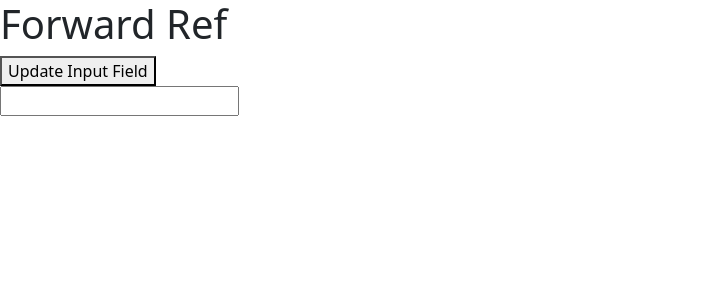
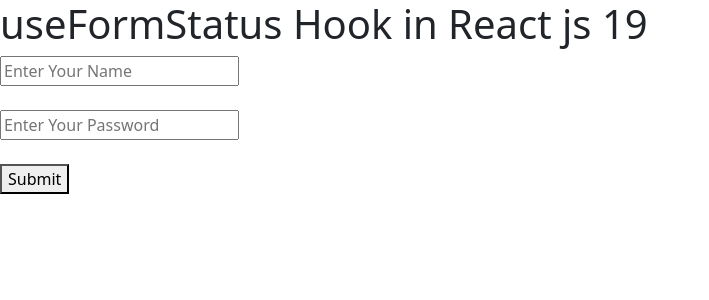
Before and after one commit to aggarwal123anshika/React-tutorial, a React (Vite) app in the folder react-blog/: page / in a window 1280 px wide. Shown: the top 300 px of the page, without its empty margins (0-709 px from the left). Built offline with nearby package versions, Linux system fonts and the light colour scheme.

Commit message:
useFormStatus Hook in React Js

```diff
--- a/react-blog/src/App.jsx
+++ b/react-blog/src/App.jsx
@@ -886,22 +886,54 @@
 
 // FORWARD REF IN REACT
 // import { useRef } from"react";
-import UserInput from "./UserInput";
+// import UserInput from "./UserInput";
+// function App() {
+//   const inputref = useRef(null)
+
+//   const updateInput = () => {
+//     inputref.current.value = 1000;
+//     inputref.current.focus();
+//     inputref.current.style.color = "red";
+
+//   }
+//   return (
+//     <>
+//       <h1>Forward Ref</h1>
+//       <button onClick={updateInput}>Update Input Field</button>
+//       <UserInput ref={inputref} />
+//     </>
+//   )
+// }
+// export default App;
+
+
+// USEFORMSTATUS HOOK IN REACT
+import {useFormStatus} from 'react-dom';
 function App() {
-  const inputref = useRef(null)
-
-  const updateInput = () => {
-    inputref.current.value = 1000;
-    inputref.current.focus();
-    inputref.current.style.color = "red";
-
+  const handleSubmit = async () => {
+    await new Promise(res => setTimeout(res, 5000));
+    console.log("submit")
+  }
+  function CustomerForm() {
+    const {pending} = useFormStatus();
+    console.log(pending);
+    return (
+      <div>
+        <input type="text" placeholder="Enter Your Name"/>
+          <br /><br />
+          <input type="password" placeholder="Enter Your Password"/>
+          <br /><br />
+          <button disabled={pending}>{pending?'Submitting...':'Submit'}</button>
+      </div>
+    )
   }
   return (
-    <>
-      <h1>Forward Ref</h1>
-      <button onClick={updateInput}>Update Input Field</button>
-      <UserInput ref={inputref} />
-    </>
+    <div>
+      <h1>useFormStatus Hook in React js 19</h1>
+      <form action={handleSubmit}>
+         <CustomerForm />
+      </form>
+    </div>
   )
 }
 export default App;
```
